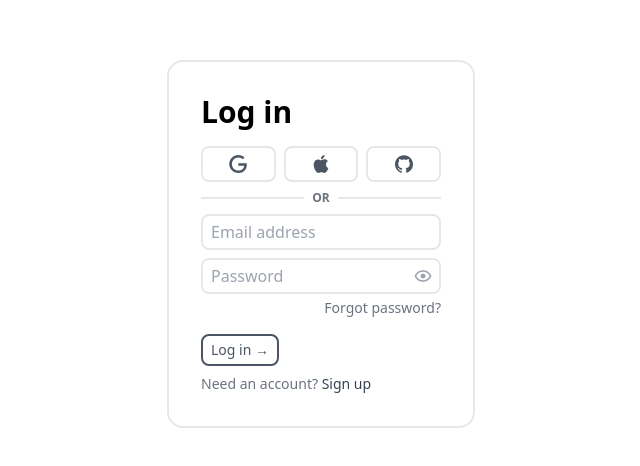
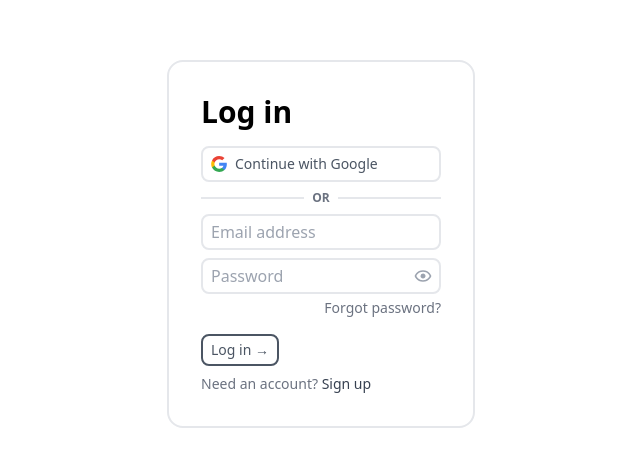
Before and after one commit to Kerbodine/tailwind-auth-components, a React (Create React App) app: page /login in a window 1280 px wide. Shown: the part 156-622 px from the top of the page, without its empty margins (319-959 px from the left). Built offline with nearby package versions, Linux system fonts and the light colour scheme.

Commit message:
Changed to google oauth

```diff
--- a/src/pages/Login.js
+++ b/src/pages/Login.js
@@ -1,7 +1,7 @@
 import React, { useState } from "react";
 import { Link } from "react-router-dom";
 import { BiHide, BiInfoCircle, BiLoaderAlt, BiShow } from "react-icons/bi";
-import { SiApple, SiGithub, SiGoogle } from "react-icons/si";
+import { ReactComponent as GoogleIcon } from "./google.svg";
 
 export default function Login() {
   const [email, setEmail] = useState("");
@@ -24,29 +24,16 @@
       <div className="border-gray-200 p-8 xs:border-2 rounded-2xl">
         <form className="w-[240px] relative" onSubmit={handleSubmit}>
           <h1 className="text-2xl xs:text-3xl font-semibold mb-4">Log in</h1>
-          <div className="flex h-9 gap-2">
-            <button
-              type="button"
-              onClick={null}
-              className="rounded-lg text-lg grid place-items-center hover:border-gray-600 hover:text-white hover:bg-gray-600 text-gray-600 w-full border-2 border-gray-200"
-            >
-              <SiGoogle />
-            </button>
-            <button
-              type="button"
-              onClick={null}
-              className="rounded-lg text-lg grid place-items-center hover:border-gray-600 hover:text-white hover:bg-gray-600 text-gray-600 w-full border-2 border-gray-200"
-            >
-              <SiApple />
-            </button>
-            <button
-              type="button"
-              onClick={null}
-              className="rounded-lg text-lg grid place-items-center hover:border-gray-600 hover:text-white hover:bg-gray-600 text-gray-600 w-full border-2 border-gray-200"
-            >
-              <SiGithub />
-            </button>
-          </div>
+          <button
+            type="button"
+            onClick={null}
+            className="h-9 px-2 font-medium text-sm gap-2 flex items-center rounded-lg hover:border-gray-400 text-gray-600 w-full border-2 border-gray-200"
+          >
+            <span className="text-base">
+              <GoogleIcon />
+            </span>
+            Continue with Google
+          </button>
           <div className="my-2 w-full flex items-center">
             <div className="flex-auto h-0.5 bg-gray-200"></div>
             <p className="mx-2 text-xs font-bold text-gray-500">OR</p>
--- a/src/pages/Signup.js
+++ b/src/pages/Signup.js
@@ -1,7 +1,7 @@
 import React, { useState } from "react";
 import { Link } from "react-router-dom";
 import { BiHide, BiInfoCircle, BiLoaderAlt, BiShow } from "react-icons/bi";
-import { SiApple, SiGithub, SiGoogle } from "react-icons/si";
+import { ReactComponent as GoogleIcon } from "./google.svg";
 
 export default function Signup() {
   const [firstName, setFirstName] = useState("");
@@ -26,29 +26,16 @@
       <div className="border-gray-200 p-8 xs:border-2 rounded-2xl">
         <form className="w-[240px] relative" onSubmit={handleSubmit}>
           <h1 className="text-2xl xs:text-3xl font-semibold mb-4">Sign up</h1>
-          <div className="flex h-9 gap-2">
-            <button
-              type="button"
-              onClick={null}
-              className="rounded-lg text-lg grid place-items-center hover:border-gray-600 hover:text-white hover:bg-gray-600 text-gray-600 w-full border-2 border-gray-200"
-            >
-              <SiGoogle />
-            </button>
-            <button
-              type="button"
-              onClick={null}
-              className="rounded-lg text-lg grid place-items-center hover:border-gray-600 hover:text-white hover:bg-gray-600 text-gray-600 w-full border-2 border-gray-200"
-            >
-              <SiApple />
-            </button>
-            <button
-              type="button"
-              onClick={null}
-              className="rounded-lg text-lg grid place-items-center hover:border-gray-600 hover:text-white hover:bg-gray-600 text-gray-600 w-full border-2 border-gray-200"
-            >
-              <SiGithub />
-            </button>
-          </div>
+          <button
+            type="button"
+            onClick={null}
+            className="h-9 px-2 font-medium text-sm gap-2 flex items-center rounded-lg hover:border-gray-400 text-gray-600 w-full border-2 border-gray-200"
+          >
+            <span className="text-base">
+              <GoogleIcon />
+            </span>
+            Continue with Google
+          </button>
           <div className="my-2 w-full flex items-center">
             <div className="flex-auto h-0.5 bg-gray-200"></div>
             <p className="mx-2 text-xs font-bold text-gray-500">OR</p>
@@ -58,7 +45,7 @@
             <input
               type="text"
               placeholder="First name"
-              className="mb-2 focus:outline-none border-2 px-2 py-1 w-full rounded-lg border-gray-200 focus:border-gray-600 text-gray-700"
+              className="mb-2 focus:outline-none border-2 px-2 py-1 w-full rounded-lg border-gray-200 focus:border-gray-400 text-gray-700"
               value={firstName}
               onChange={(e) => setFirstName(e.target.value)}
               required
@@ -66,7 +53,7 @@
             <input
               type="text"
               placeholder="Last name"
-              className="mb-2 focus:outline-none border-2 px-2 py-1 w-full rounded-lg border-gray-200 focus:border-gray-600 text-gray-700"
+              className="mb-2 focus:outline-none border-2 px-2 py-1 w-full rounded-lg border-gray-200 focus:border-gray-400 text-gray-700"
               value={lastName}
               onChange={(e) => setLastName(e.target.value)}
               required
@@ -75,7 +62,7 @@
           <input
             type="email"
             placeholder="Email address"
-            className="mb-2 focus:outline-none border-2 px-2 py-1 w-full rounded-lg border-gray-200 focus:border-gray-600 text-gray-700"
+            className="mb-2 focus:outline-none border-2 px-2 py-1 w-full rounded-lg border-gray-200 focus:border-gray-400 text-gray-700"
             value={email}
             onChange={(e) => setEmail(e.target.value)}
             required
@@ -84,7 +71,7 @@
             <input
               type={showPassword ? "text" : "password"}
               placeholder="Password"
-              className="focus:outline-none border-2 px-2 py-1 w-full rounded-lg border-gray-200 focus:border-gray-600 text-gray-700"
+              className="focus:outline-none border-2 px-2 py-1 w-full rounded-lg border-gray-200 focus:border-gray-400 text-gray-700"
               value={password}
               onChange={(e) => setPassword(e.target.value)}
               required
```
Also changed, not shown: src/pages/google.svg (added).
